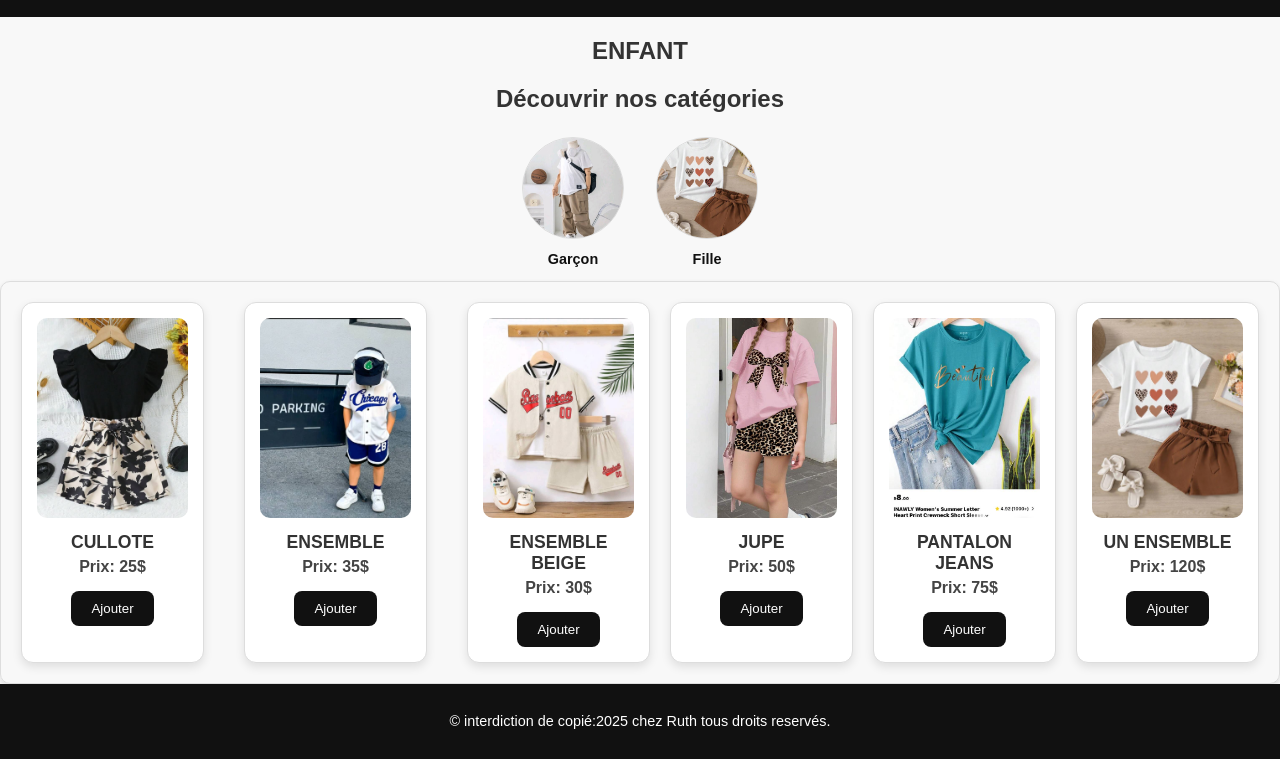
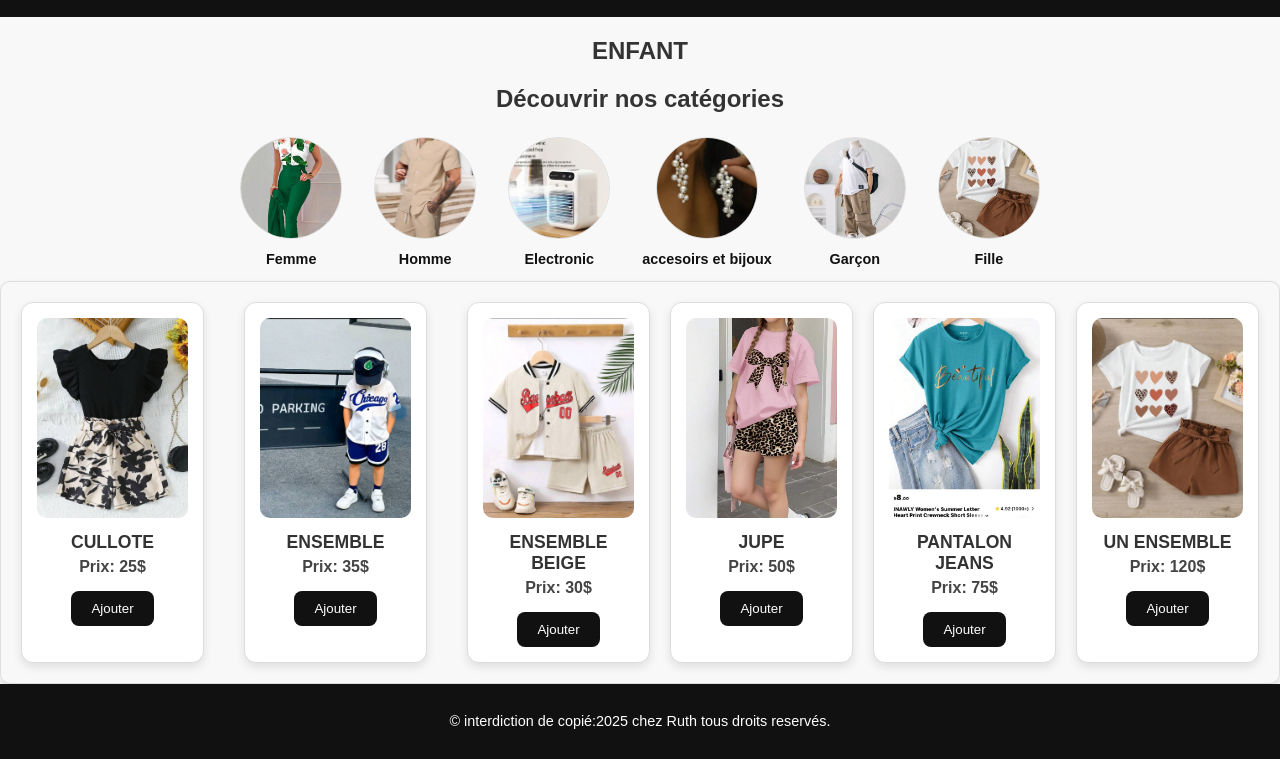
Before and after one commit to loela0330/projet-chez-ruth, a plain HTML site: page enfant.html in a window 1280 px wide. Shown: the part 95-854 px from the top of the page. Drawn offline with Linux system fonts and the light colour scheme.

Commit message:
Quelques remblassement des images sur le fichier electronique et ajout des electronique,accesoirs et bijoux,homme et feme dans la page enfant pour une meilleurs navigation.

```diff
--- a/enfant.html
+++ b/enfant.html
@@ -25,6 +25,22 @@
           <h2>ENFANT</h2>
           <h2>Découvrir nos catégories</h2>
           <div class="categories-grid">
+            <a href="femme.html">
+            <img src="image/image-femme/complet2.jpg" alt="femme">
+            <p>Femme</p>
+            </a>
+            <a href="homme.html">
+            <img src="image/image-homme/ensemble2.jpg" alt="homme">
+            <p>Homme</p>
+            </a>
+            <a href="electronic.html">
+            <img src="image/Electronic/climatiseur-portable.jpg" alt="les appareils electronic">
+            <p>Electronic</p>
+            </a>
+            <a href="accessoir et bijoux.html">
+            <img src="image/accesoirs-et-bijoux/boucle d'oreil de perle.jpg" alt="les accessoirs">
+            <p>accesoirs et bijoux</p>
+            </a>
             <a href="garçon.html">
             <img src="image/enfant/garçon/cargot.jpg" alt="enfant garçon">
             <p>Garçon</p>
```
Also changed, not shown: electronic.html (+3 -3 lines).
